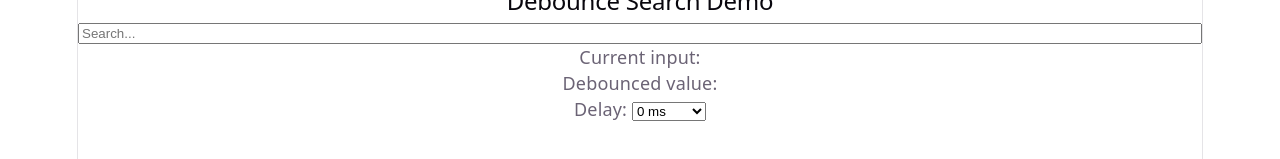
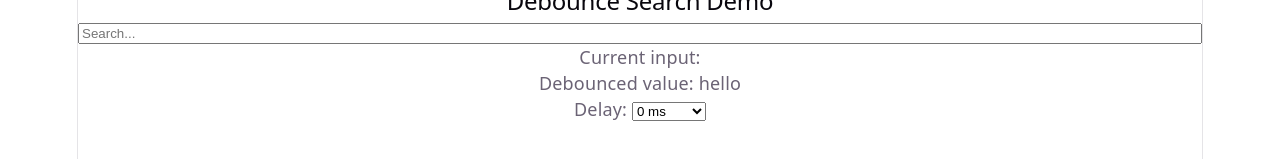
Before and after one commit to aubrey-strauss/custom-hooks, a React (Vite) app: page / in a window 1280 px wide. Shown: the part 411-570 px from the top of the page. Built offline with nearby package versions, Linux system fonts and the light colour scheme.

Commit message:
Add fake useDebounce hook

```diff
--- a/src/components/DebounceSearchDemo.tsx
+++ b/src/components/DebounceSearchDemo.tsx
@@ -1,10 +1,13 @@
+import { useDebounce } from "../hooks/useDebounce";
+
 function DebounceSearchDemo() {
+  const debouncedValue = useDebounce("hello");
   return (
     <>
       <h2>Debounce Search Demo</h2>
       <input placeholder="Search..." />
       <p>Current input: </p>
-      <p>Debounced value: </p>
+      <p>Debounced value: {debouncedValue} </p>
       <label>
         Delay:{" "}
         <select>
--- /dev/null
+++ b/src/hooks/useDebounce.ts
@@ -0,0 +1,5 @@
+// File is .ts, not .tsx, because there’s no JSX in a hook.
+
+export function useDebounce(value: string, delay: number = 500) {
+  return value;
+}
```
